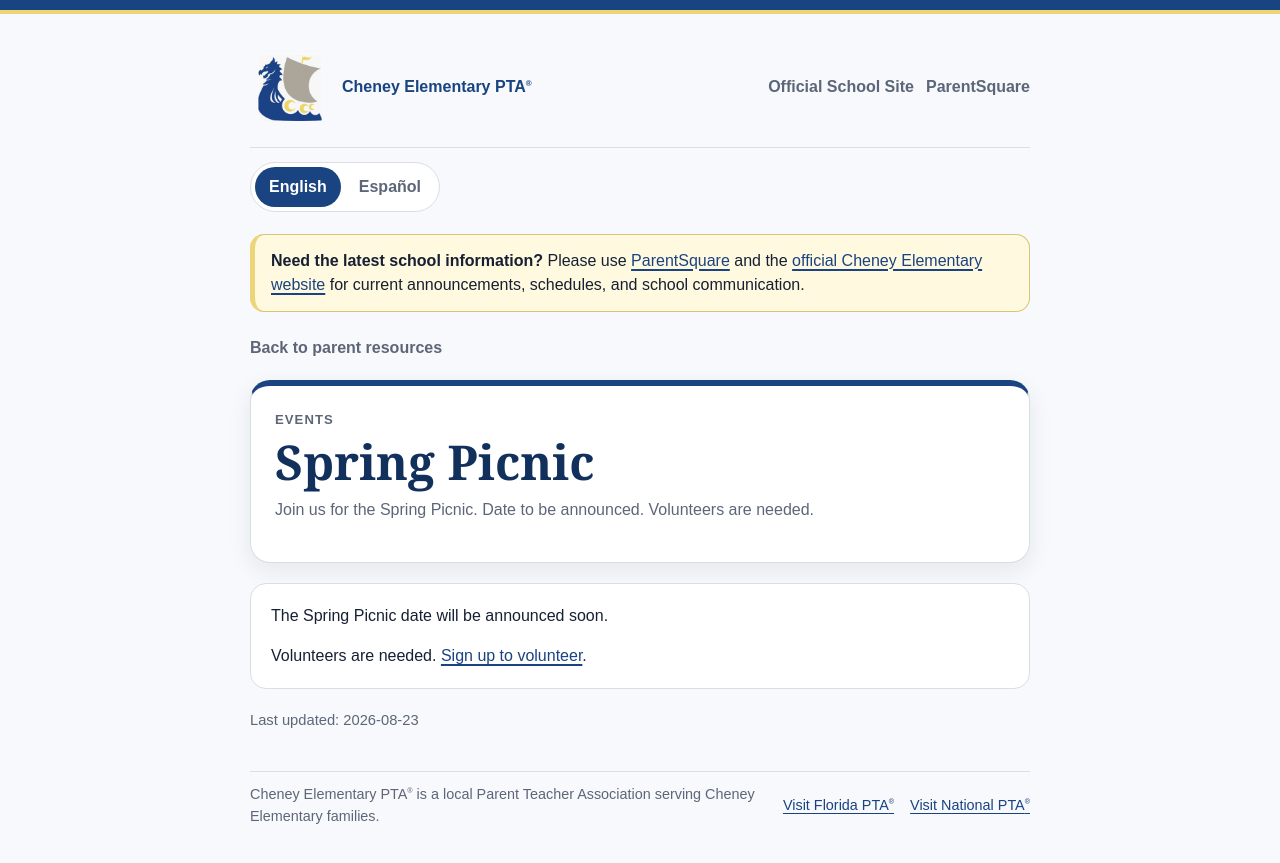
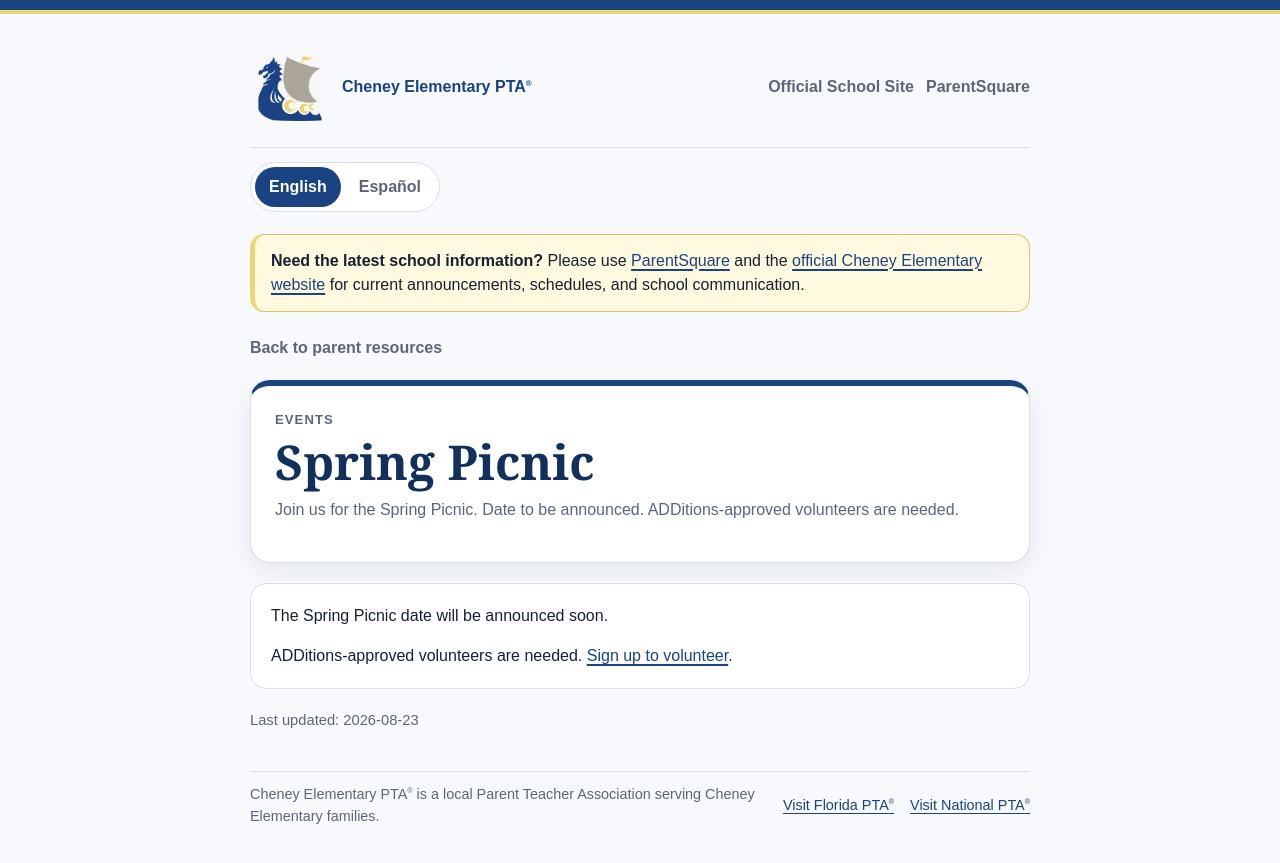
Before and after one commit to matthewtckr/cheneypta, a Jekyll site: the page built from _resources/spring-picnic.md, in a window 1280 px wide. Shown: the top 863 px of the page. Built offline with Jekyll 4.4.1, drawn with Linux system fonts in a browser that asks for light colours.

Commit message:
Require ADDitions approval for Picnic volunteers

```diff
--- a/_resources/spring-picnic.md
+++ b/_resources/spring-picnic.md
@@ -1,8 +1,8 @@
 ---
 title: Spring Picnic
 title_es: Picnic de primavera
-description: Join us for the Spring Picnic. Date to be announced. Volunteers are needed.
-description_es: Acompáñenos en el Picnic de primavera. Fecha por anunciar. Se necesitan voluntarios.
+description: Join us for the Spring Picnic. Date to be announced. ADDitions-approved volunteers are needed.
+description_es: Acompáñenos en el Picnic de primavera. Fecha por anunciar. Se necesitan voluntarios aprobados por ADDitions.
 category: Events
 category_es: Eventos
 order: 54
@@ -11,9 +11,9 @@ last_updated: 2026-08-23
 content_en: |
   The Spring Picnic date will be announced soon.
 
-  Volunteers are needed. [Sign up to volunteer](https://docs.google.com/forms/d/e/1FAIpQLScEk5PB46OgrQIJ5irLg80dzjrSFSGhrC1JTTQO-gPPQi-Xcg/viewform).
+  ADDitions-approved volunteers are needed. [Sign up to volunteer](https://docs.google.com/forms/d/e/1FAIpQLScEk5PB46OgrQIJ5irLg80dzjrSFSGhrC1JTTQO-gPPQi-Xcg/viewform).
 content_es: |
   La fecha del Picnic de primavera se anunciará próximamente.
 
-  Se necesitan voluntarios. [Inscríbase como voluntario](https://docs.google.com/forms/d/e/1FAIpQLScEk5PB46OgrQIJ5irLg80dzjrSFSGhrC1JTTQO-gPPQi-Xcg/viewform).
+  Se necesitan voluntarios aprobados por ADDitions. [Inscríbase como voluntario](https://docs.google.com/forms/d/e/1FAIpQLScEk5PB46OgrQIJ5irLg80dzjrSFSGhrC1JTTQO-gPPQi-Xcg/viewform).
 ---
```
